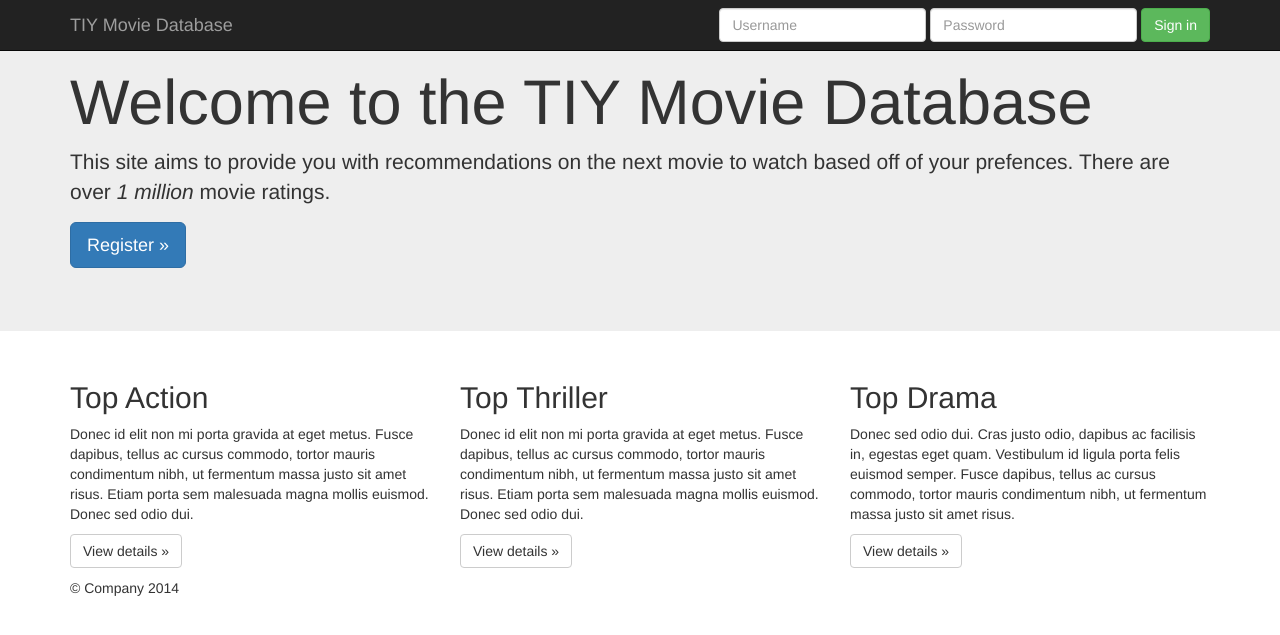
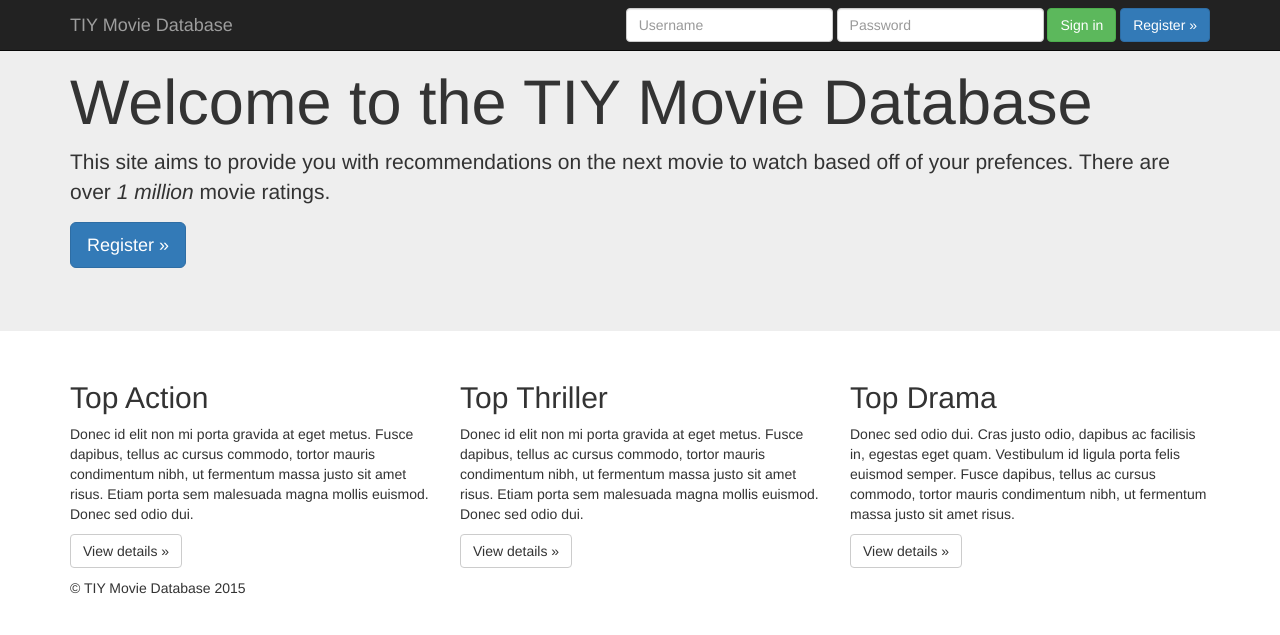
Before and after one commit to gmhurley/movieratings, a Django app: page / in a window 1280 px wide. Shown: the top 635 px of the page. Run offline with Django 3.2, Linux system fonts and the light colour scheme; some libraries are stand-ins or nearby versions.

Commit message:
Hooked up registration button on index and in nav bar.

```diff
--- a/movieratings/moviedata/templates/moviedata/index.html
+++ b/movieratings/moviedata/templates/moviedata/index.html
@@ -1,15 +1,20 @@
 {% extends "base.html" %}
 {% block content %}
+{% if request.user.is_authenticated %}
+  <style>
+    .container.main-body {padding-top: 60px}
+  </style>
+{% else %}
   <div class="jumbotron">
     <div class="container">
       <h1>Welcome to the TIY Movie Database</h1>
       <p>This site aims to provide you with recommendations on the next movie to watch based off of your prefences.
          There are over <em>1 million</em> movie ratings.</p>
-    <p><a class="btn btn-primary btn-lg" href="#" role="button">Register &raquo;</a></p>
+      <p><a class="btn btn-primary btn-lg" href="/register" role="button">Register &raquo;</a></p>
     </div>
   </div>
-
-<div class="container">
+{% endif %}
+<div class="container main-body">
   <!-- Example row of columns -->
   <div class="row">
     <div class="col-md-4">
--- a/movieratings/movieratings/templates/base.html
+++ b/movieratings/movieratings/templates/base.html
@@ -29,7 +29,6 @@
           <span class="navbar-right navbar-brand ">Welcome {{ request.user }}</span>
 
         {% else %}
-
           <form class="navbar-form navbar-right" role="login" action="{% url 'django.contrib.auth.views.login' %}" method='post'>
           {% csrf_token %}
             <div class="form-group">
@@ -40,8 +39,8 @@
             </div>
             <input type="hidden" name="next" value="{{ request.path }}">
             <button type="submit" class="btn btn-success">Sign in</button>
+            <a class="btn btn-primary" href="/register" role="button">Register &raquo;</a>
           </form>
-
         {% endif %}
       </div><!--/.navbar-collapse -->
     </div>
@@ -52,7 +51,7 @@
   {% endblock %}
 
  <footer>
-  <p>&copy; Company 2014</p>
+  <p>&copy; TIY Movie Database 2015</p>
 </footer>
   </div> <!-- /container -->
 
```
Also changed, not shown: movieratings/users/templates/registration/register.html (+10 -6 lines). Lines whose indentation alone changed are shown as unchanged.
